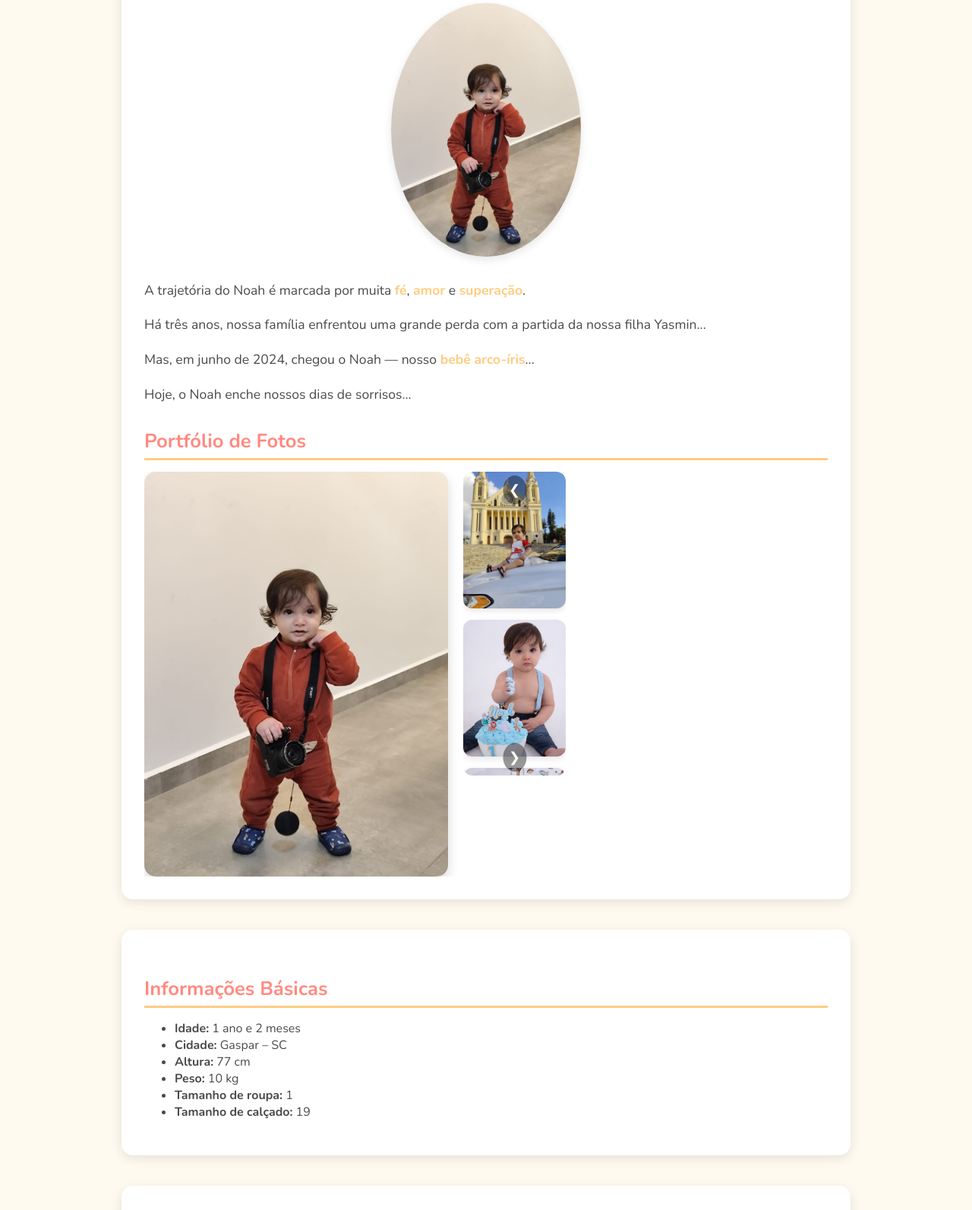
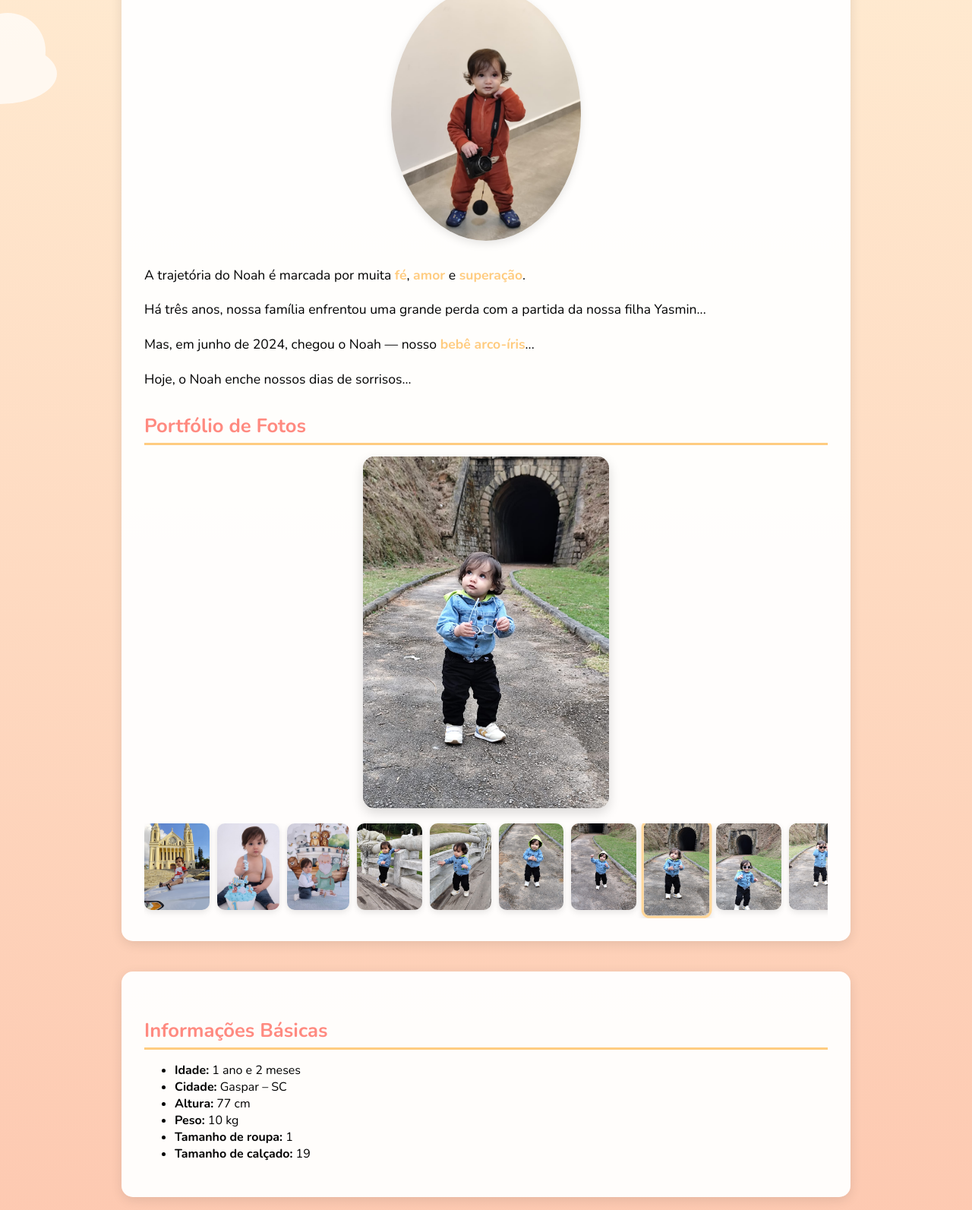
Before and after one commit to Rafaelmenezes0/Portfolionoah, a plain HTML site: page index.html in a window 1280 px wide. Shown: the part 143-1736 px from the top of the page at 76% size. Drawn offline with nearby package versions, Linux system fonts and the light colour scheme.

Commit message:
Add files via upload

```diff
--- a/index.html
+++ b/index.html
@@ -7,21 +7,70 @@
 <style>
   @import url('https://fonts.googleapis.com/css2?family=Nunito:wght@400;700&display=swap');
 
+  /* ===== Fundo animado ===== */
   body {
     font-family: 'Nunito', sans-serif;
-    background: #fffaf0;
-    color: #4a4a4a;
-    margin: 20px;
+    margin: 0;
     padding: 0;
+    background: linear-gradient(180deg, #ffecd2, #fcb69f);
+    overflow-x: hidden;
+    position: relative;
+    min-height: 100vh;
   }
+  .cloud {
+    position: absolute;
+    background: white;
+    border-radius: 50%;
+    opacity: 0.7;
+    animation: floatClouds 60s linear infinite;
+  }
+  .cloud:before,
+  .cloud:after {
+    content: '';
+    position: absolute;
+    background: white;
+    border-radius: 50%;
+  }
+  .cloud1 { width: 120px; height: 60px; top: 50px; left: -150px; }
+  .cloud1:before { width: 60px; height: 60px; top: -20px; left: 10px; }
+  .cloud1:after { width: 80px; height: 80px; top: -40px; right: 10px; }
+
+  .cloud2 { width: 150px; height: 80px; top: 200px; left: -200px; animation-duration: 80s; }
+  .cloud2:before { width: 80px; height: 80px; top: -20px; left: 20px; }
+  .cloud2:after { width: 100px; height: 100px; top: -40px; right: 15px; }
+
+  @keyframes floatClouds {
+    0% { transform: translateX(0); }
+    100% { transform: translateX(2000px); }
+  }
+
+  /* ===== Animações ===== */
+  @keyframes fadeInUp {
+    0% { opacity: 0; transform: translateY(20px); }
+    100% { opacity: 1; transform: translateY(0); }
+  }
+  @keyframes fadeIn {
+    0% { opacity: 0; }
+    100% { opacity: 1; }
+  }
+  @keyframes zoomIn {
+    0% { opacity: 0; transform: scale(0.9); }
+    100% { opacity: 1; transform: scale(1); }
+  }
+  .animate-fadeInUp { animation: fadeInUp 0.8s ease forwards; }
+  .animate-fadeIn { animation: fadeIn 1s ease forwards; }
+  .animate-zoomIn { animation: zoomIn 0.8s ease forwards; }
+
+  /* ===== Layout ===== */
   .container {
     max-width: 900px;
     margin: auto;
-    background: #ffffff;
+    background: rgba(255, 255, 255, 0.95);
     padding: 30px;
     border-radius: 15px;
     box-shadow: 0 4px 15px rgba(0,0,0,0.1);
     margin-bottom: 40px;
+    animation: fadeInUp 0.8s ease forwards;
   }
   h1 {
     font-weight: 700;
@@ -43,13 +92,9 @@
     font-size: 1.1rem;
     margin-bottom: 15px;
   }
-  .highlight {
-    color: #ffcc80;
-    font-weight: 700;
-  }
-  .rainbow-emoji {
-    font-size: 1.5rem;
-  }
+  .highlight { color: #ffcc80; font-weight: 700; }
+  .rainbow-emoji { font-size: 1.5rem; }
+
   .photo {
     width: 100%;
     max-width: 250px;
@@ -58,131 +103,78 @@
     display: block;
     box-shadow: 0 4px 12px rgba(0,0,0,0.1);
   }
-
-  /* Layout do portfólio lado a lado */
-  .portfolio-container {
-    display: flex;
-    gap: 20px;
-    align-items: flex-start;
-    flex-wrap: nowrap;
-    overflow-x: auto;
-  }
   .featured-photo {
-    width: 100%;
-    max-width: 400px;
+    width: 80%;
+    max-width: 324px;
+    display: block;
+    margin: 0 auto 20px;
     border-radius: 15px;
     box-shadow: 0 6px 15px rgba(0,0,0,0.15);
     object-fit: cover;
   }
-  .slider-wrapper {
-    position: relative;
-    max-width: 400px;
-    overflow: hidden;
-    border-radius: 12px;
-  }
-  .slider {
+  .carousel-wrapper {
+    overflow-x: auto;
     display: flex;
-    flex-direction: column;
-    gap: 15px;
-    overflow-y: hidden;
-    height: 400px;
+    gap: 10px;
+    padding-bottom: 5px;
     scroll-behavior: smooth;
   }
-  .slider img {
-    width: 100%;
-    height: 180px;
-    border-radius: 12px;
+  .carousel-wrapper img {
+    height: 114px;
+    border-radius: 10px;
+    cursor: pointer;
     object-fit: cover;
-    cursor: pointer;
     box-shadow: 0 3px 8px rgba(0,0,0,0.1);
-    transition: transform 0.3s ease;
+    transition: transform 0.3s ease, border 0.3s ease;
   }
-  .slider img:hover {
-    transform: scale(1.05);
+  .carousel-wrapper img:hover { transform: scale(1.05); }
+  .carousel-wrapper img.active {
+    border: 3px solid rgba(255, 204, 128, 0.8);
+    transform: scale(1.08);
   }
-  .slider-btn {
-    position: absolute;
-    left: 50%;
-    transform: translateX(-50%);
-    background-color: rgba(0,0,0,0.4);
-    color: white;
-    border: none;
-    padding: 8px;
-    cursor: pointer;
-    z-index: 10;
-    font-size: 18px;
-    border-radius: 50%;
-  }
-  .slider-btn.up {
-    top: 5px;
-  }
-  .slider-btn.down {
-    bottom: 5px;
-  }
-  .slider-btn:hover {
-    background-color: rgba(0,0,0,0.6);
-  }
-
-  /* Responsividade */
   @media (max-width: 768px) {
-    .portfolio-container {
-      flex-direction: row;
-      align-items: center;
-      gap: 10px;
-    }
-    .featured-photo {
-      max-width: 50%;
-    }
-    .slider-wrapper {
-      max-width: 45%;
-    }
-    .slider img {
-      height: 120px;
-    }
+    .featured-photo { max-width: 270px; }
+    .carousel-wrapper img { height: 85px; }
   }
 </style>
 </head>
 <body>
 
-<section class="container">
-  <h1>Sobre o Noah — Nosso Bebê Arco-Íris <span class="rainbow-emoji">🌈</span></h1>
-  <img src="IMG-20250810-WA0026.jpg" alt="Foto do Noah sorrindo" class="photo" />
-  <p>A trajetória do Noah é marcada por muita <span class="highlight">fé</span>, <span class="highlight">amor</span> e <span class="highlight">superação</span>.</p>
-  <p>Há três anos, nossa família enfrentou uma grande perda com a partida da nossa filha Yasmin...</p>
-  <p>Mas, em junho de 2024, chegou o Noah — nosso <span class="highlight">bebê arco-íris</span>...</p>
-  <p>Hoje, o Noah enche nossos dias de sorrisos...</p>
+<!-- Nuvens animadas -->
+<div class="cloud cloud1"></div>
+<div class="cloud cloud2"></div>
 
-  <h2>Portfólio de Fotos</h2>
-  <div class="portfolio-container">
-    <!-- Foto destaque -->
-    <img src="IMG-20250810-WA0026.jpg" alt="Foto destaque do Noah" class="featured-photo" id="featured-photo-main" />
+<section class="container animate-fadeInUp">
+  <h1 class="animate-fadeIn">Sobre o Noah — Nosso Bebê Arco-Íris <span class="rainbow-emoji">🌈</span></h1>
+  <img src="IMG-20250810-WA0026.jpg" alt="Foto do Noah sorrindo" class="photo animate-zoomIn" />
+  <p class="animate-fadeInUp">A trajetória do Noah é marcada por muita <span class="highlight">fé</span>, <span class="highlight">amor</span> e <span class="highlight">superação</span>.</p>
+  <p class="animate-fadeInUp">Há três anos, nossa família enfrentou uma grande perda com a partida da nossa filha Yasmin...</p>
+  <p class="animate-fadeInUp">Mas, em junho de 2024, chegou o Noah — nosso <span class="highlight">bebê arco-íris</span>...</p>
+  <p class="animate-fadeInUp">Hoje, o Noah enche nossos dias de sorrisos...</p>
 
-    <!-- Carrossel lateral -->
-    <div class="slider-wrapper">
-      <button class="slider-btn up" id="slide-up">&#10094;</button>
-      <div class="slider" id="photo-slider">
-        <img src="IMG-20250504-WA0013.jpg" alt="IMG-20250504-WA0013.jpg" />
-        <img src="IMG-20250610-WA0030.jpg" alt="IMG-20250610-WA0030.jpg" />
-        <img src="IMG-20250610-WA0032.jpg" alt="IMG-20250610-WA0032.jpg" />
-        <img src="IMG-20250806-WA0015.jpg" alt="IMG-20250806-WA0015.jpg" />
-        <img src="IMG-20250809-WA0027.jpg" alt="IMG-20250809-WA0027.jpg" />
-        <img src="IMG-20250809-WA0029.jpg" alt="IMG-20250809-WA0029.jpg" />
-        <img src="IMG-20250809-WA0030.jpg" alt="IMG-20250809-WA0030.jpg" />
-        <img src="IMG-20250809-WA0031.jpg" alt="IMG-20250809-WA0031.jpg" />
-        <img src="IMG-20250809-WA0032.jpg" alt="IMG-20250809-WA0032.jpg" />
-        <img src="IMG-20250809-WA0033.jpg" alt="IMG-20250809-WA0033.jpg" />
-        <img src="IMG-20250810-WA0025.jpg" alt="IMG-20250810-WA0025.jpg" />
-        <img src="IMG-20250810-WA0026.jpg" alt="IMG-20250810-WA0026.jpg" />
-        <img src="IMG-20250810-WA0027.jpg" alt="IMG-20250810-WA0027.jpg" />
-        <img src="IMG-20250810-WA0029.jpg" alt="IMG-20250810-WA0029.jpg" />
-        <img src="IMG-20250810-WA0033.jpg" alt="IMG-20250810-WA0033.jpg" />
-      </div>
-      <button class="slider-btn down" id="slide-down">&#10095;</button>
-    </div>
+  <h2 class="animate-fadeInUp">Portfólio de Fotos</h2>
+  <img src="IMG-20250809-WA0031.jpg" alt="Foto destaque" class="featured-photo animate-zoomIn" id="featured-photo-main" />
+
+  <div class="carousel-wrapper animate-fadeInUp" id="photo-carousel">
+    <img src="IMG-20250504-WA0013.jpg" alt="" />
+    <img src="IMG-20250610-WA0030.jpg" alt="" />
+    <img src="IMG-20250610-WA0032.jpg" alt="" />
+    <img src="IMG-20250806-WA0015.jpg" alt="" />
+    <img src="IMG-20250809-WA0027.jpg" alt="" />
+    <img src="IMG-20250809-WA0029.jpg" alt="" />
+    <img src="IMG-20250809-WA0030.jpg" alt="" />
+    <img src="IMG-20250809-WA0031.jpg" alt="" />
+    <img src="IMG-20250809-WA0032.jpg" alt="" />
+    <img src="IMG-20250809-WA0033.jpg" alt="" />
+    <img src="IMG-20250810-WA0025.jpg" alt="" />
+    <img src="IMG-20250810-WA0026.jpg" alt="" />
+    <img src="IMG-20250810-WA0027.jpg" alt="" />
+    <img src="IMG-20250810-WA0029.jpg" alt="" />
+    <img src="IMG-20250810-WA0033.jpg" alt="" />
   </div>
 </section>
 
-<section class="container">
+<section class="container animate-fadeInUp">
   <h2>Informações Básicas</h2>
   <ul>
     <li><strong>Idade:</strong> 1 ano e 2 meses</li>
@@ -194,43 +186,52 @@
   </ul>
 </section>
 
-<section class="container">
+<section class="container animate-fadeInUp">
   <h2>Estilo & Parcerias</h2>
-  <p>O conteúdo do Noah é alegre, espontâneo e cheio de personalidade colorida...</p>
+  <p>O conteúdo do Noah é alegre, espontâneo e cheio de personalidade colorida, sempre transmitindo leveza, autenticidade e carinho.</p>
+  <h3>O que oferecemos para marcas:</h3>
   <ul>
     <li>Ensaios fotográficos com roupas, óculos e calçados infantis</li>
     <li>Posts e stories no Instagram e TikTok</li>
-    <li>Divulgação criativa...</li>
+    <li>Divulgação criativa, focada em famílias e público infantil</li>
     <li>Participação em eventos e ativações infantis</li>
     <li>Parcerias e permutas com marcas</li>
   </ul>
+  <h3>Diferenciais:</h3>
+  <ul>
+    <li>Carisma natural e espontaneidade</li>
+    <li>Conteúdo 100% supervisionado pelos pais</li>
+    <li>Versatilidade para diferentes estilos e marcas</li>
+    <li>Alto potencial de engajamento com público familiar</li>
+  </ul>
 </section>
 
-<section class="container">
+<section class="container animate-fadeInUp">
   <h2>Contato</h2>
-  <p>📩 <strong>E-mail:</strong> <a href="mailto:amanda1545@hotmail.com">amanda1545@hotmail.com</a></p>
-  <p>📱 <strong>WhatsApp:</strong> (47) 98424-7430</p>
-  <p>📷 <strong>Instagram:</strong> <a href="https://instagram.com/stylobabynoah" target="_blank">@stylobabynoah</a></p>
-  <p>🎥 <strong>TikTok:</strong> <a href="https://tiktok.com/@stylobabynoah" target="_blank">@stylobabynoah</a></p>
+  <div class="contact-info">
+    <p>📩 <strong>E-mail:</strong> <a href="mailto:seuemail@exemplo.com">seuemail@exemplo.com</a></p>
+    <p>📱 <strong>WhatsApp:</strong> (xx) xxxxx-xxxx</p>
+    <p>📷 <strong>Instagram:</strong> <a href="https://instagram.com/stylobabynoah" target="_blank">@stylobabynoah</a></p>
+    <p>🎥 <strong>TikTok:</strong> <a href="https://tiktok.com/@stylobabynoah" target="_blank">@stylobabynoah</a></p>
+  </div>
 </section>
 
 <script>
-  const slider = document.getElementById('photo-slider');
   const featuredPhoto = document.getElementById('featured-photo-main');
+  const carouselImages = document.querySelectorAll('#photo-carousel img');
 
-  slider.querySelectorAll('img').forEach(img => {
+  carouselImages.forEach(img => {
+    if (img.src.includes('IMG-20250809-WA0031.jpg')) {
+      img.classList.add('active');
+    }
+  });
+
+  carouselImages.forEach(img => {
     img.addEventListener('click', () => {
       featuredPhoto.src = img.src;
-      featuredPhoto.alt = img.alt;
+      document.querySelector('#photo-carousel img.active')?.classList.remove('active');
+      img.classList.add('active');
     });
-  });
-
-  document.getElementById('slide-up').addEventListener('click', () => {
-    slider.scrollBy({ top: -200, behavior: 'smooth' });
-  });
-
-  document.getElementById('slide-down').addEventListener('click', () => {
-    slider.scrollBy({ top: 200, behavior: 'smooth' });
   });
 </script>
 
```
